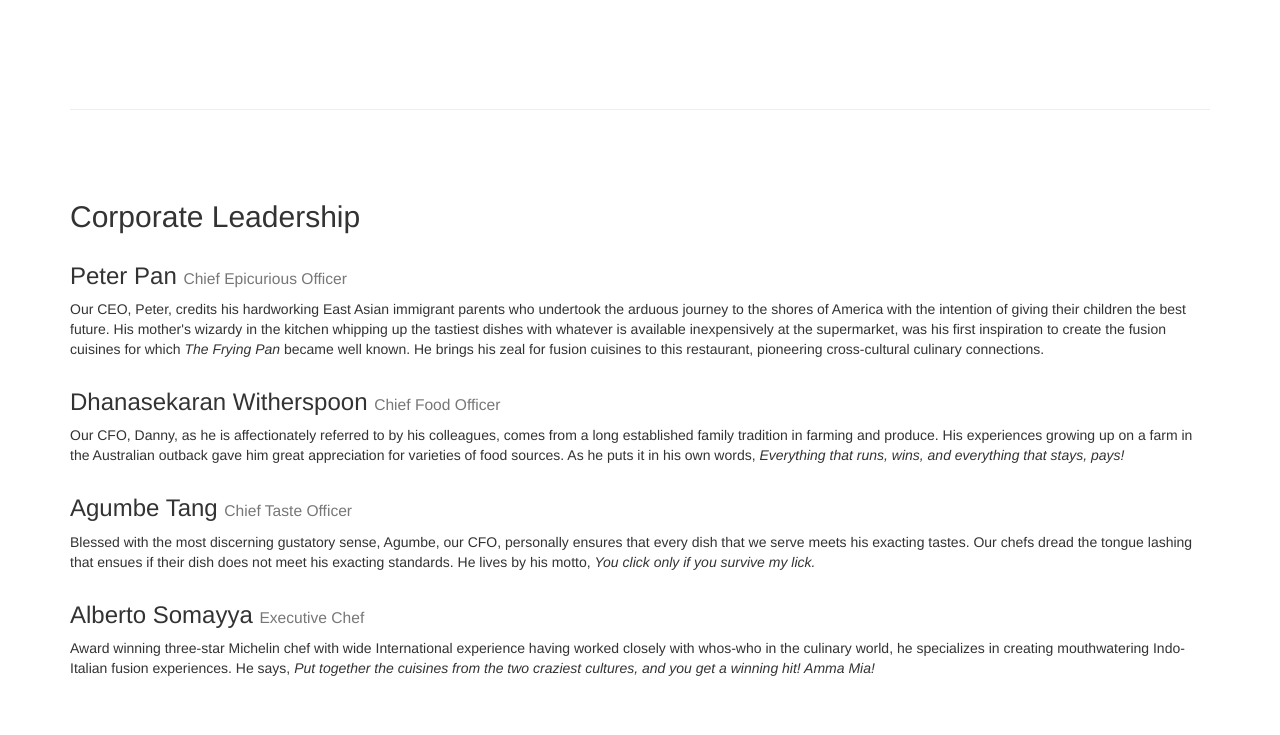
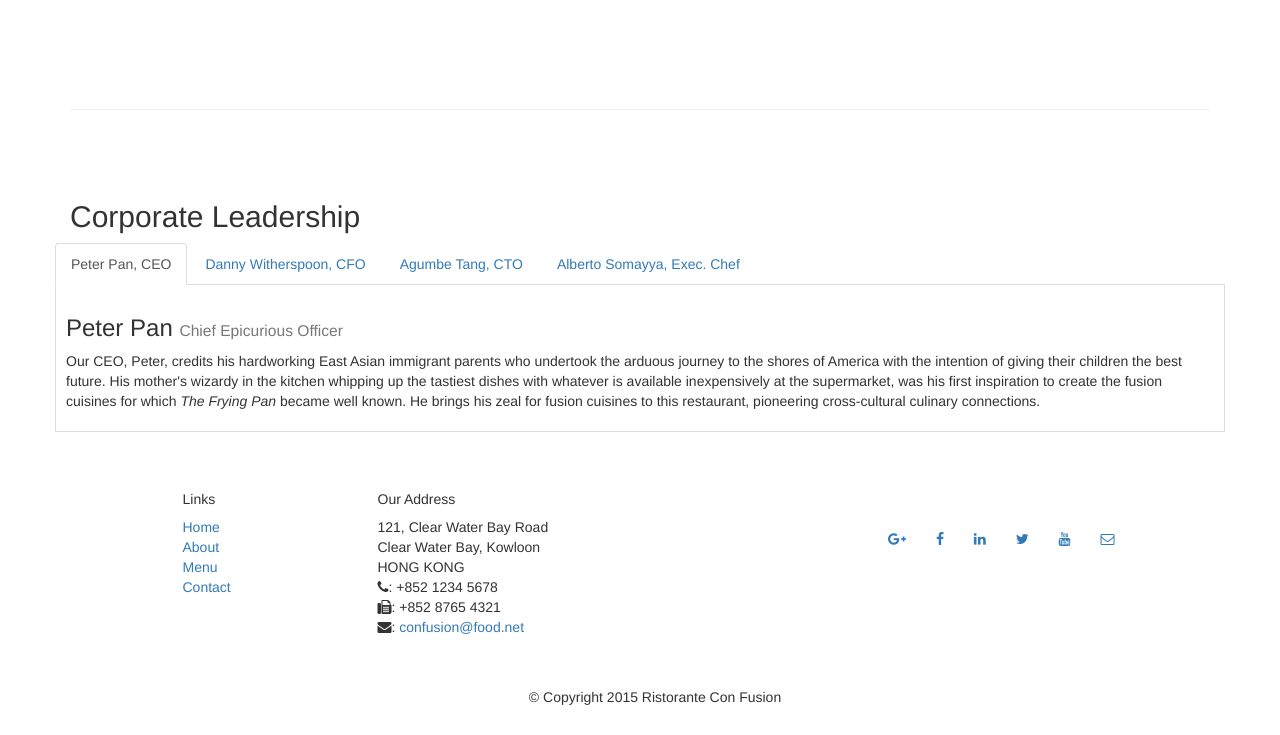
Before and after one commit to arnoldllanes/bootstrap-training, a plain HTML site: page aboutus.html in a window 1280 px wide. Shown: the part 780-1515 px from the top of the page. Drawn offline with nearby package versions, Linux system fonts and the light colour scheme.

Commit message:
Moving along

```diff
--- a/aboutus.html
+++ b/aboutus.html
@@ -17,6 +17,8 @@
 
     <!-- Font Awesome -->
     <link rel="stylesheet" type="text/css" href="https://maxcdn.bootstrapcdn.com/font-awesome/4.6.1/css/font-awesome.min.css">
+    <link rel="stylesheet" type="text/css" href="css/style.css">
+    <script src="https://ajax.googleapis.com/ajax/libs/jquery/1.12.2/jquery.min.js"></script>
 
     <!-- HTML5 shim and Respond.js for IE8 support of HTML5 elements and media queries -->
     <!-- WARNING: Respond.js doesn't work if you view the page via file:// -->
@@ -117,22 +119,38 @@
                 <h2>Corporate Leadership</h2>
             </div>
 
-            <div class="col-xs-12">
+            <ul class="nav nav-tabs" role="tablist">
+                <li role="presentation" class="active">
+                    <a href="#peter" aria-controls="home" role="tab" data-toggle="tab">Peter Pan, CEO</a>
+                </li>
+                <li role="presentation">
+                    <a href="#danny" aria-controls="home" role="tab" data-toggle="tab">Danny Witherspoon, CFO</a>
+                </li>
+                <li role="presentation">
+                    <a href="#agumbe" aria-controls="home" role="tab" data-toggle="tab">Agumbe Tang, CTO</a>
+                </li>
+                <li role="presentation">
+                    <a href="#alberto" aria-controls="home" role="tab" data-toggle="tab">Alberto Somayya, Exec. Chef</a>
+                </li>
+            </ul>
+
+            <div class="tab-content">
+                <div role="tabpanel" class="tab-pane fade in active" id="peter">
                     <h3>Peter Pan <small>Chief Epicurious Officer</small></h3>
                     <p>Our CEO, Peter, credits his hardworking East Asian immigrant parents who undertook the arduous journey to the shores of America with the intention of giving their children the best future. His mother's wizardy in the kitchen whipping up the tastiest dishes with whatever is available inexpensively at the supermarket, was his first inspiration to create the fusion cuisines for which <em>The Frying Pan</em> became well known. He brings his zeal for fusion cuisines to this restaurant, pioneering cross-cultural culinary connections.</p>
                 </div>
 
-            <div class="col-xs-12">
+                <div role="tabpanel" class="tab-pane fade" id="danny">
                     <h3>Dhanasekaran Witherspoon <small>Chief Food Officer</small></h3>
                     <p>Our CFO, Danny, as he is affectionately referred to by his colleagues, comes from a long established family tradition in farming and produce. His experiences growing up on a farm in the Australian outback gave him great appreciation for varieties of food sources. As he puts it in his own words, <em>Everything that runs, wins, and everything that stays, pays!</em></p>
                 </div>
 
-            <div class="col-xs-12 col-md-12">
+                <div role="tabpanel" class="tab-pane fade" id="agumbe">
                     <h3>Agumbe Tang <small>Chief Taste Officer</small></h3>
                     <p>Blessed with the most discerning gustatory sense, Agumbe, our CFO, personally ensures that every dish that we serve meets his exacting tastes. Our chefs dread the tongue lashing that ensues if their dish does not meet his exacting standards. He lives by his motto, <em>You click only if you survive my lick.</em></p>
                 </div>
 
-            <div class="col-xs-12 col-md-12">
+                <div role="tabpanel" class="tab-pane fade" id="alberto">
                     <h3>Alberto Somayya <small>Executive Chef</small></h3>
                     <p>Award winning three-star Michelin chef with wide International experience having worked closely with whos-who in the culinary world, he specializes in creating mouthwatering Indo-Italian fusion experiences. He says, <em>Put together the cuisines from the two craziest cultures, and you get a winning hit! Amma Mia!</em></p>
                 </div>
--- /dev/null
+++ b/css/style.css
@@ -0,0 +1,6 @@
+.tab-content {
+	border-left: 1px solid #ddd;
+	border-right: 1px solid #ddd;
+	border-bottom: 1px solid #ddd;
+	padding: 10px;
+}
```
Also changed, not shown: index.html (+2 -2 lines). Lines whose indentation alone changed are shown as unchanged.
